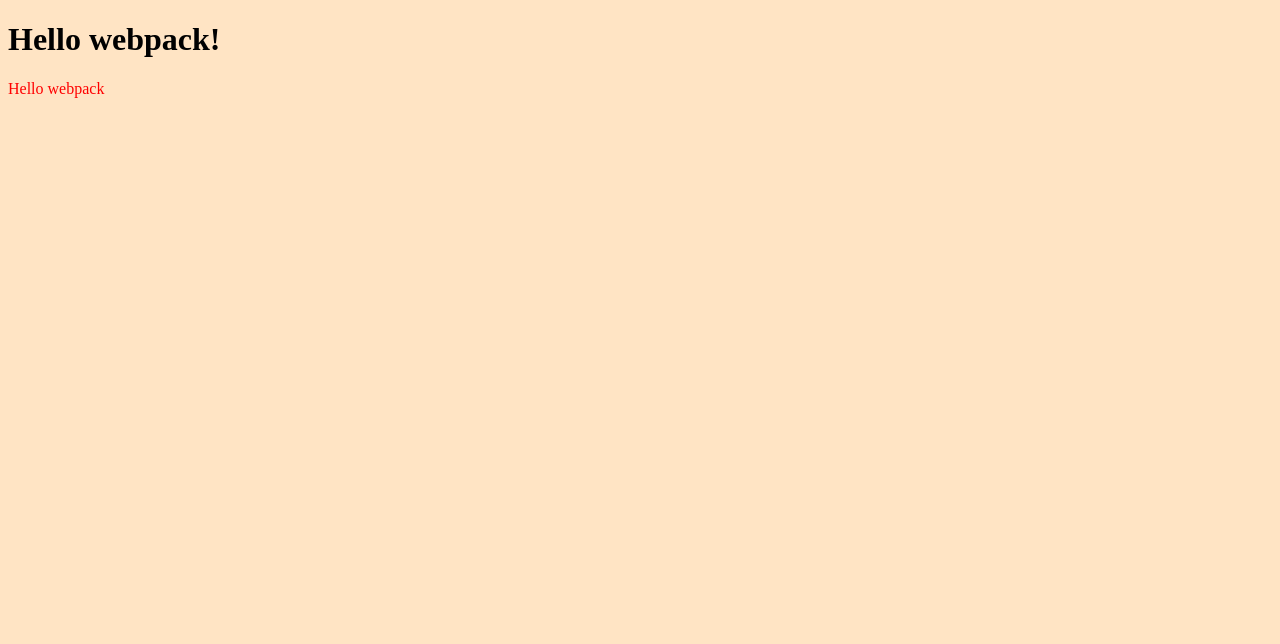
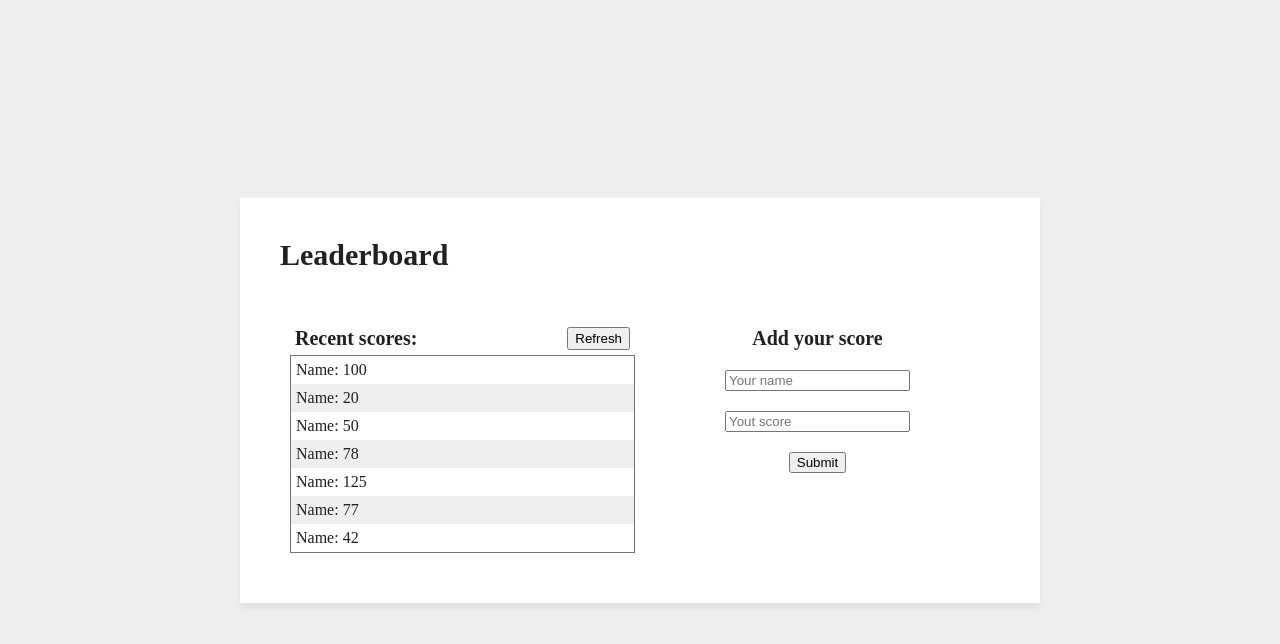
Before and after one commit to rbreva/Leaderboard, a website built with webpack: page src/index.html in a window 1280 px wide. Built offline with nearby package versions, Linux system fonts and the light colour scheme.

Commit message:
Added index.html, index.js, and style.css files. Created the base .js files

```diff
--- /dev/null
+++ b/src/css/style.css
@@ -0,0 +1,117 @@
+/* -------Generales---------- */
+
+:root {
+  --white: #fff;
+  --grey100: #f5f5f5;
+  --grey200: #eee;
+  --grey300: #e0e0e0;
+  --grey400: #bdbdbd;
+  --grey500: #9e9e9e;
+  --grey600: #757575;
+  --grey700: #616161;
+  --grey800: #424242;
+  --grey900: #212121;
+  --black: #000;
+}
+
+html {
+  box-sizing: border-box;
+  font-size: 62.5%;
+}
+
+*,
+*::before,
+*::after {
+  box-sizing: border-box;
+  margin: 0;
+  outline: none;
+}
+
+a {
+  text-decoration: none;
+  color: inherit;
+}
+
+p,
+ul {
+  padding: 0;
+  margin: 0;
+}
+
+li {
+  list-style: none;
+}
+
+img {
+  width: 100%;
+  height: auto;
+}
+
+body {
+  background-color: var(--grey200);
+  font-size: 1.6rem;
+  color: var(--grey900);
+  display: flex;
+  flex-direction: column;
+  height: 100vh;
+  align-items: center;
+  justify-content: center;
+}
+
+/* -------- container ----------- */
+
+.container {
+  width: 100%;
+  max-width: 80rem;
+  background-color: var(--white);
+  box-shadow: 0 5px 5px 0 var(--grey300);
+  padding: 2rem;
+}
+
+h1 {
+  font-size: 3rem;
+  padding: 2rem;
+}
+
+/* ------- leaderboard ---------- */
+
+.leaderboard {
+  display: grid;
+  grid-template-columns: 1fr 1fr;
+  gap: 1rem;
+  padding: 3rem;
+}
+
+.leaderboard__h2 {
+  font-size: 2rem;
+}
+
+/* ------- Scores ------------- */
+
+.scores__recents {
+  display: flex;
+  padding: 0.5rem;
+  justify-content: space-between;
+}
+
+.scores__ul {
+  border: 1px solid var(--grey600);
+}
+
+.scores__li {
+  padding: 0.5rem;
+}
+
+.scores__li:nth-child(even) {
+  background-color: var(--grey200);
+}
+
+/* -------- formscore ----------- */
+
+.formscore {
+  padding: 0.5rem;
+  display: flex;
+  flex-direction: column;
+  gap: 2rem;
+  align-items: center;
+}
--- a/src/index.html
+++ b/src/index.html
@@ -3,9 +3,35 @@
 <head>
     <meta charset="UTF-8">
     <meta name="viewport" content="width=device-width, initial-scale=1.0">
-    <title>Webpack Base</title>
+    <title>Leaderboard</title>
 </head>
 <body>
-    <h1>Hello webpack!</h1>
+<div class="container">
+
+    <h1>Leaderboard</h1>
+
+    <div class="leaderboard">
+
+        <div class="scores">
+
+            <div class="scores__recents">
+                <h2 class="leaderboard__h2">Recent scores:</h2>
+                <button type="button" class="scores__btn">Refresh</button>
+            </div>
+            <ul class="scores__ul">
+
+            </ul>
+
+        </div>
+
+        <form class="formscore">
+            <h2 class="leaderboard__h2">Add your score</h2>
+            <input class="formscore__input" type="text" placeholder="Your name">
+            <input class="formscore__input" type="number" placeholder="Yout score">
+            <button class="formscore__btn" type="submit">Submit</button>
+        </form>
+
+    </div>
+</div>
 </body>
 </html>
--- a/src/index.js
+++ b/src/index.js
@@ -1,14 +1,8 @@
+/* eslint-disable */
 import _ from 'lodash';
-import './style.css';
+/* eslint-enable */
+import './css/style.css';
 
-function component() {
-  const element = document.createElement('div');
+import { showScores } from './js/showScores.js';
 
-  // Lodash, now imported by this script
-  element.innerHTML = _.join(['Hello', 'webpack'], ' ');
-  element.classList.add('hello');
-
-  return element;
-}
-
-document.body.appendChild(component());
+document.addEventListener('DOMContentLoaded', showScores);
--- /dev/null
+++ b/src/js/dataScores.js
@@ -0,0 +1,33 @@
+const dataScores = [
+  {
+    name: 'Name',
+    score: '100',
+  },
+  {
+    name: 'Name',
+    score: '20',
+  },
+  {
+    name: 'Name',
+    score: '50',
+  },
+  {
+    name: 'Name',
+    score: '78',
+  },
+  {
+    name: 'Name',
+    score: '125',
+  },
+  {
+    name: 'Name',
+    score: '77',
+  },
+  {
+    name: 'Name',
+    score: '42',
+  },
+];
+
+/* eslint-disable */
+export { dataScores };
--- /dev/null
+++ b/src/js/showScores.js
@@ -0,0 +1,16 @@
+import { dataScores } from './dataScores.js';
+
+const scoresContainer = document.querySelector('.scores__ul');
+
+const showScores = () => {
+  scoresContainer.innerHTML = '';
+  dataScores.forEach((score) => {
+    const scoreLi = document.createElement('li');
+    scoreLi.className = 'scores__li';
+    scoreLi.innerHTML = `${score.name}: ${score.score}`;
+    scoresContainer.appendChild(scoreLi);
+  });
+};
+
+/* eslint-disable */
+export { showScores };
--- a/src/style.css
+++ /dev/null
@@ -1,7 +0,0 @@
-body {
-  background-color: bisque;
-}
-
-.hello {
-  color: red;
-}
```
Also changed, not shown: src/js/addScore.js (added), src/js/addScores.js (added), src/js/form.js (added), src/js/refreshScores.js (added).
